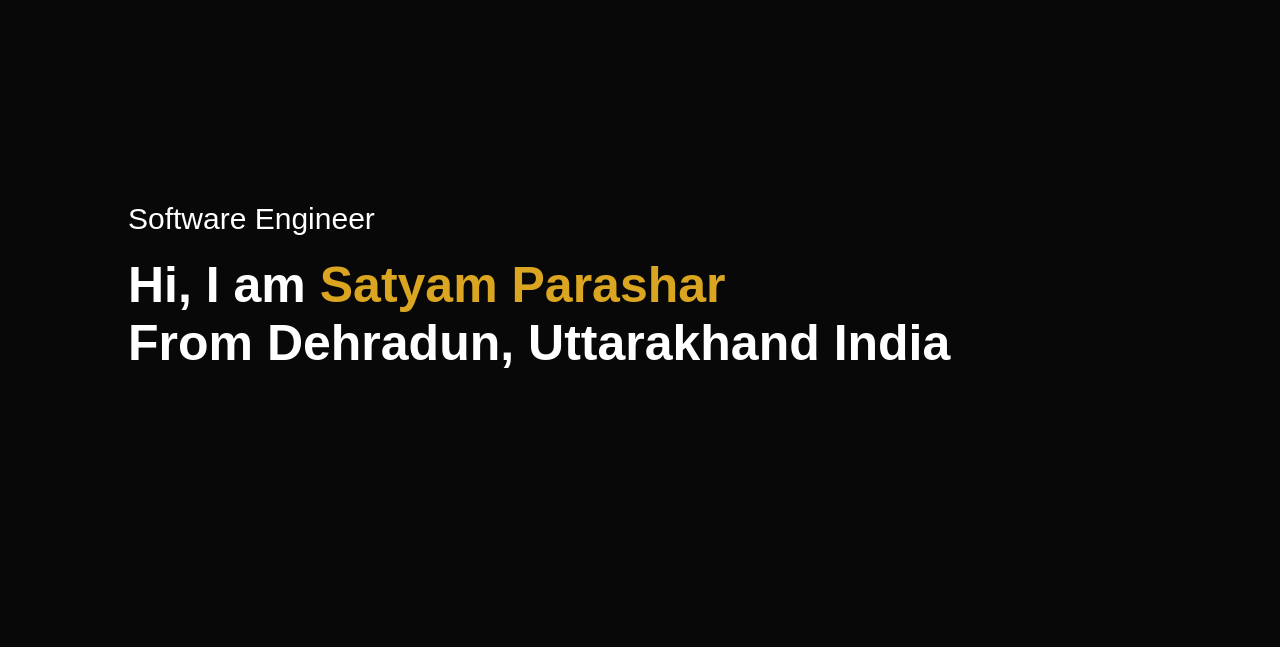
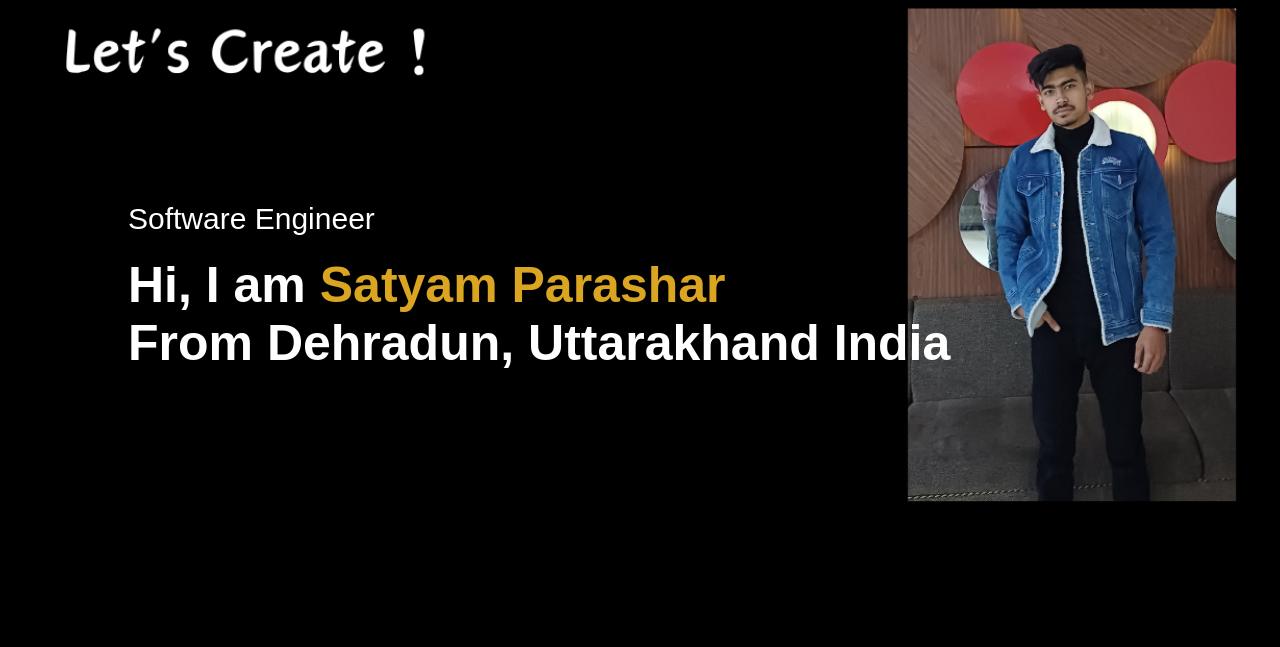
Before and after one commit to satyamparashar/PortfolioSatyam, a plain HTML site: page index.html in a window 1280 px wide. Shown: the part 153-800 px from the top of the page. Drawn offline with Linux system fonts and the light colour scheme; files whose address does not match are found by name.

Commit message:
Update style.css

```diff
--- a/style.css
+++ b/style.css
@@ -17,7 +17,7 @@ body {
 #header {
     width: 100%;
     height: 100vh;
-    background-image: url(images/Home.png);
+    background-image: url(Home.png);
     background-size: cover;
     background-position: center;
 }
```
